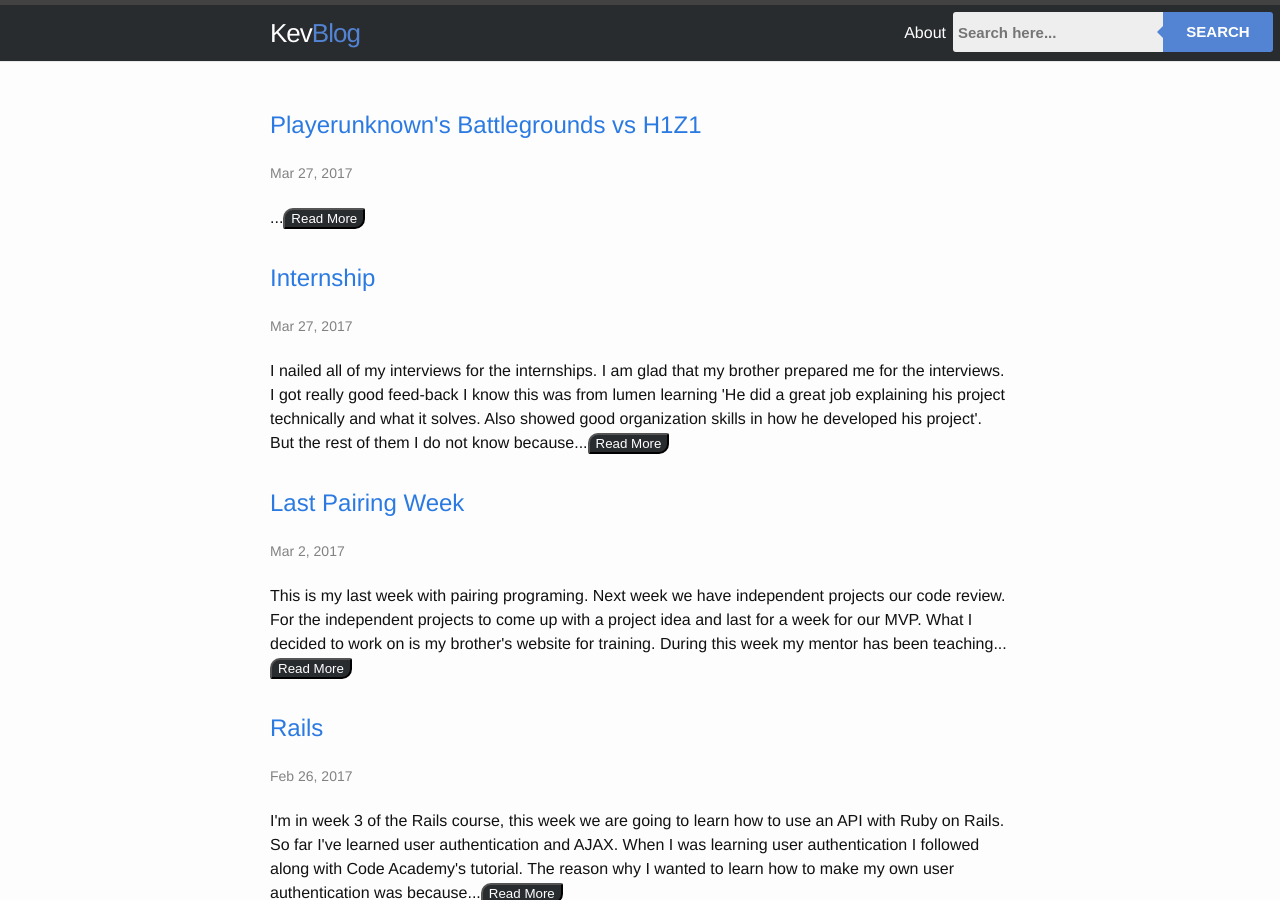
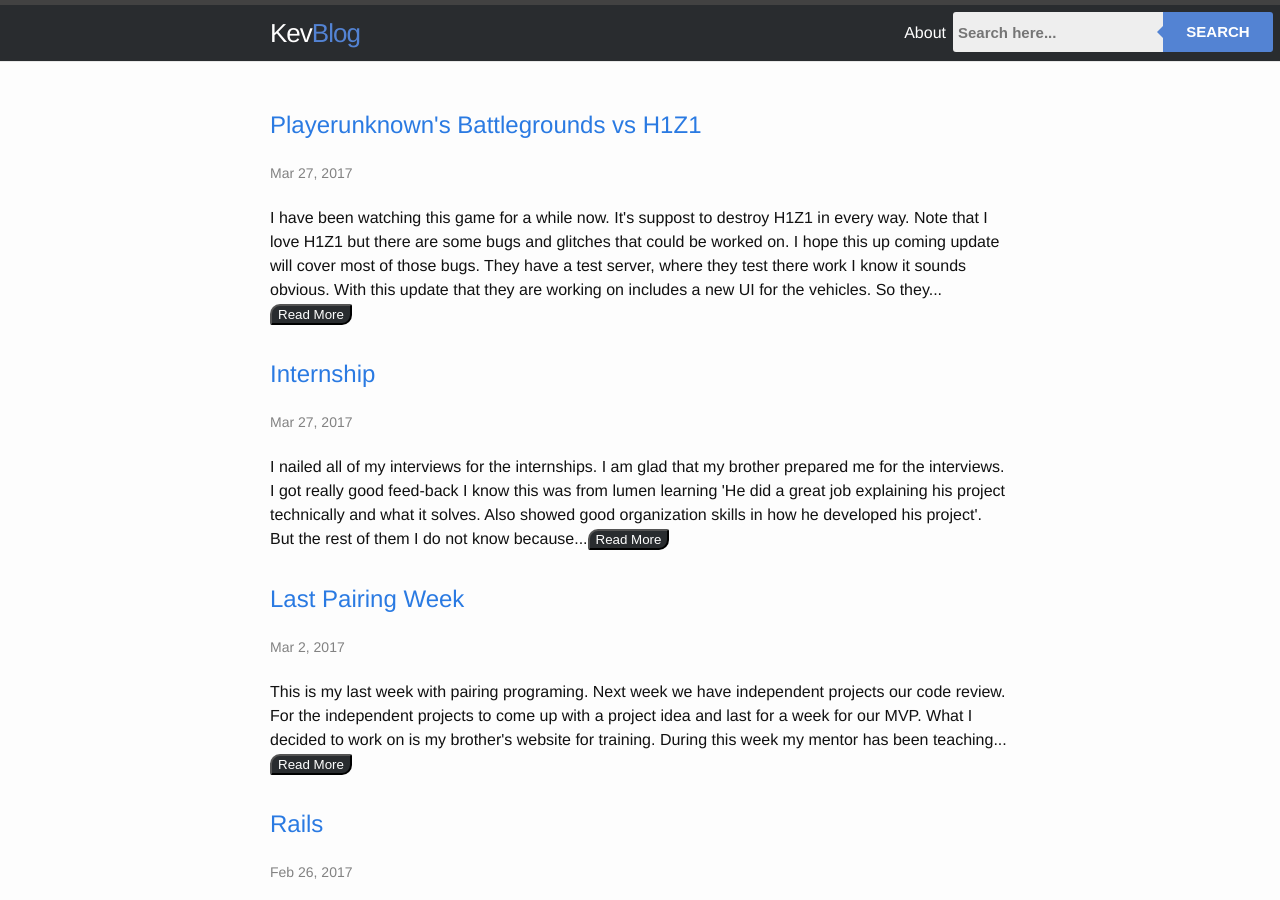
Before and after one commit to kftwotwo/kftwotwo.github.io, a Jekyll site: the page built from index.html, in a window 1280 px wide and 900 px high. Built offline with Jekyll 4.4.1, drawn with Linux system fonts in a browser that asks for light colours; the list of posts is cut into pages by our own code.

Commit message:
add intro for playerunknowns post

```diff
--- a/_posts/2017-4-3-playerunknows-battlesground.markdown
+++ b/_posts/2017-4-3-playerunknows-battlesground.markdown
@@ -3,7 +3,7 @@ layout: post
 title:  "Playerunknown's Battlegrounds vs H1Z1"
 date:   2017-3-27 20:18:04
 categories: objects
-intro: ""
+intro: "I have been watching this game for a while now. It's suppost to destroy H1Z1 in every way. Note that I love H1Z1 but there are some bugs and glitches that could be worked on. I hope this up coming update will cover most of those bugs. They have a test server, where they test there work I know it sounds obvious. With this update that they are working on includes a new UI for the vehicles. So they"
 ---
 
 ![Playerunknown's Battlegrounds]('https://d1wfiv6sf8d64f.cloudfront.net/static/pc/img/visual_main.jpg')
```
